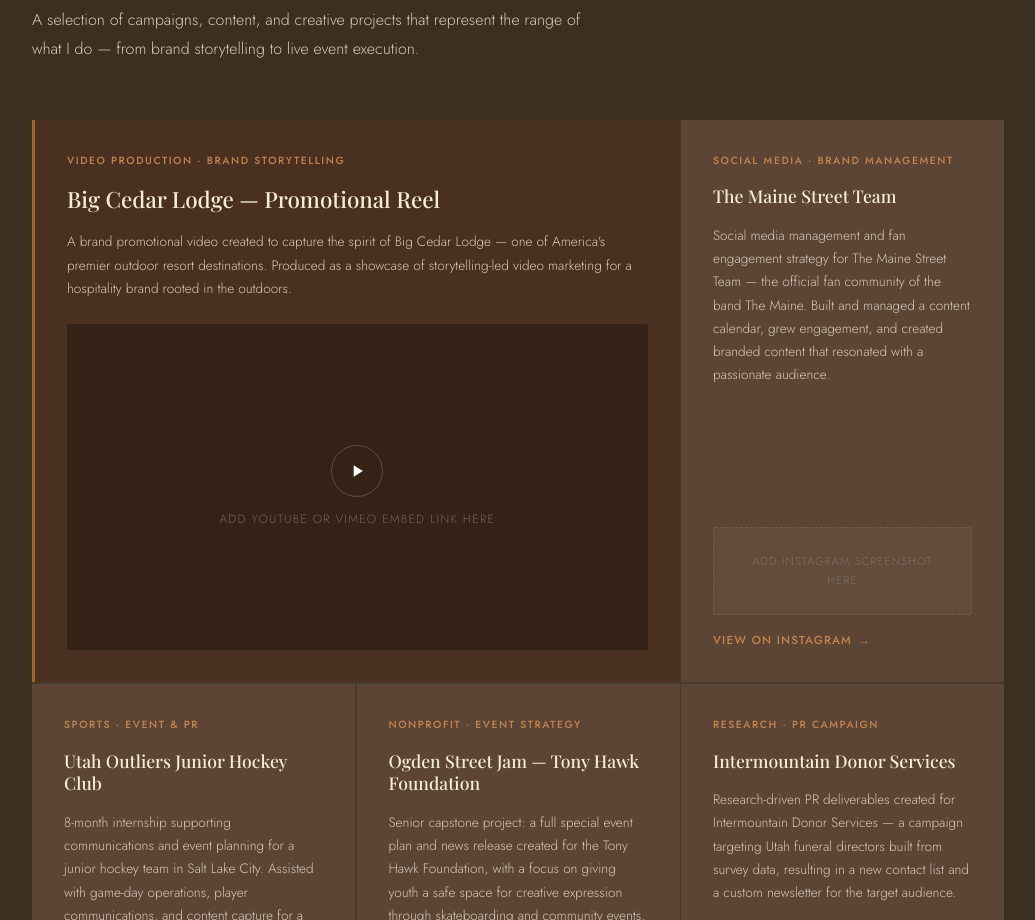
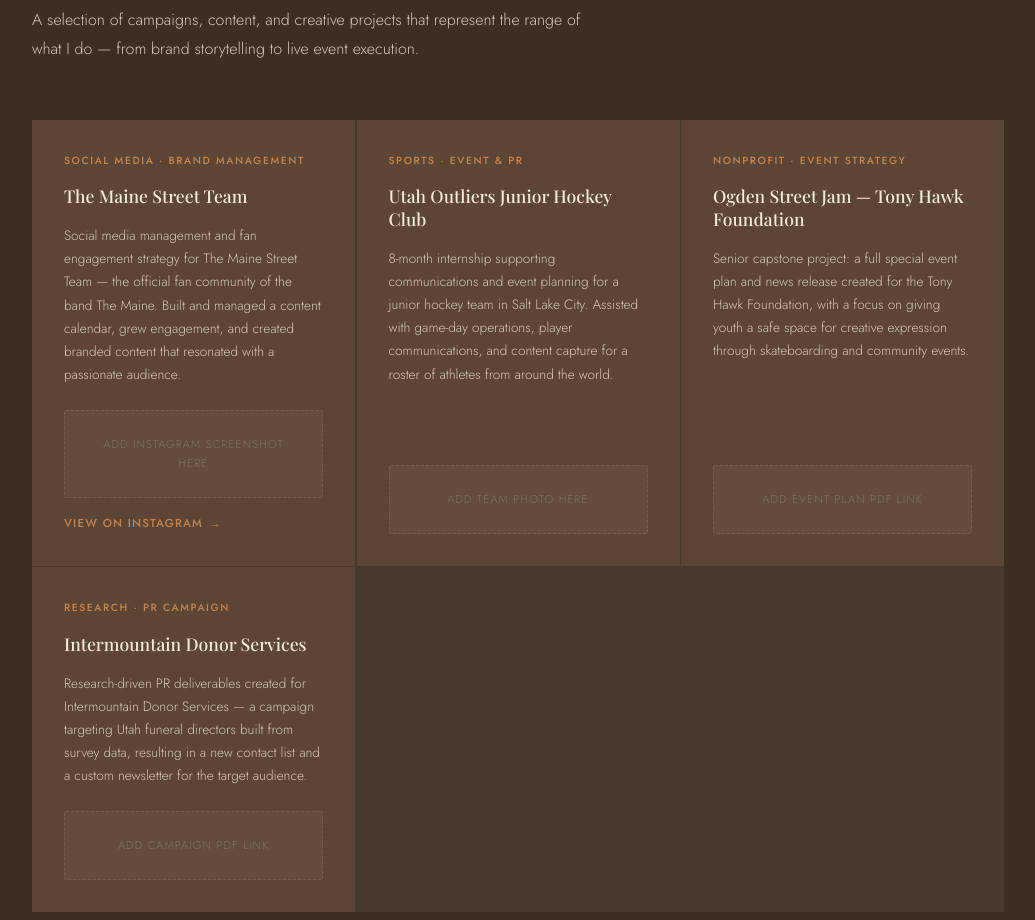
Before and after one commit to whittakermediagroup-collab/SavannahBrianne, a plain HTML site: page index.html in a window 1280 px wide. Shown: the part 3320-4240 px from the top of the page, without its empty margins (122-1157 px from the left). Drawn offline with nearby package versions, Linux system fonts and the light colour scheme; a web font is replaced by a local one.

Commit message:
Remove Big Cedar Lodge promo reel card from portfolio
Co-Authored-By: Claude Sonnet 5.5 <noreply@anthropic.com>
Claude-Session: https://claude.ai/code/session_01W6afmQMZgQUd6HXLr224co

```diff
--- a/index.html
+++ b/index.html
@@ -981,24 +981,6 @@
 
     <div class="work-grid">
 
-      <!-- BIG CEDAR LODGE PROMO REEL — FEATURED -->
-      <div class="work-card featured fade-up">
-        <p class="work-card-tag">Video Production · Brand Storytelling</p>
-        <p class="work-card-title">Big Cedar Lodge — Promotional Reel</p>
-        <p class="work-card-desc">A brand promotional video created to capture the spirit of Big Cedar Lodge — one of America's premier outdoor resort destinations. Produced as a showcase of storytelling-led video marketing for a hospitality brand rooted in the outdoors.</p>
-        <!-- REPLACE THIS DIV WITH YOUR YOUTUBE/VIMEO EMBED:
-          <iframe width="100%" style="aspect-ratio:16/9;border-radius:2px;" src="https://www.youtube.com/embed/YOUR_VIDEO_ID" frameborder="0" allowfullscreen></iframe>
-        -->
-        <div class="video-placeholder">
-          <div class="play-icon">
-            <svg width="20" height="20" viewBox="0 0 24 24" fill="white" xmlns="http://www.w3.org/2000/svg">
-              <path d="M8 5v14l11-7z"/>
-            </svg>
-          </div>
-          Add YouTube or Vimeo embed link here
-        </div>
-      </div>
-
       <!-- THE MAINE STREET TEAM -->
       <div class="work-card fade-up">
         <p class="work-card-tag">Social Media · Brand Management</p>
```
